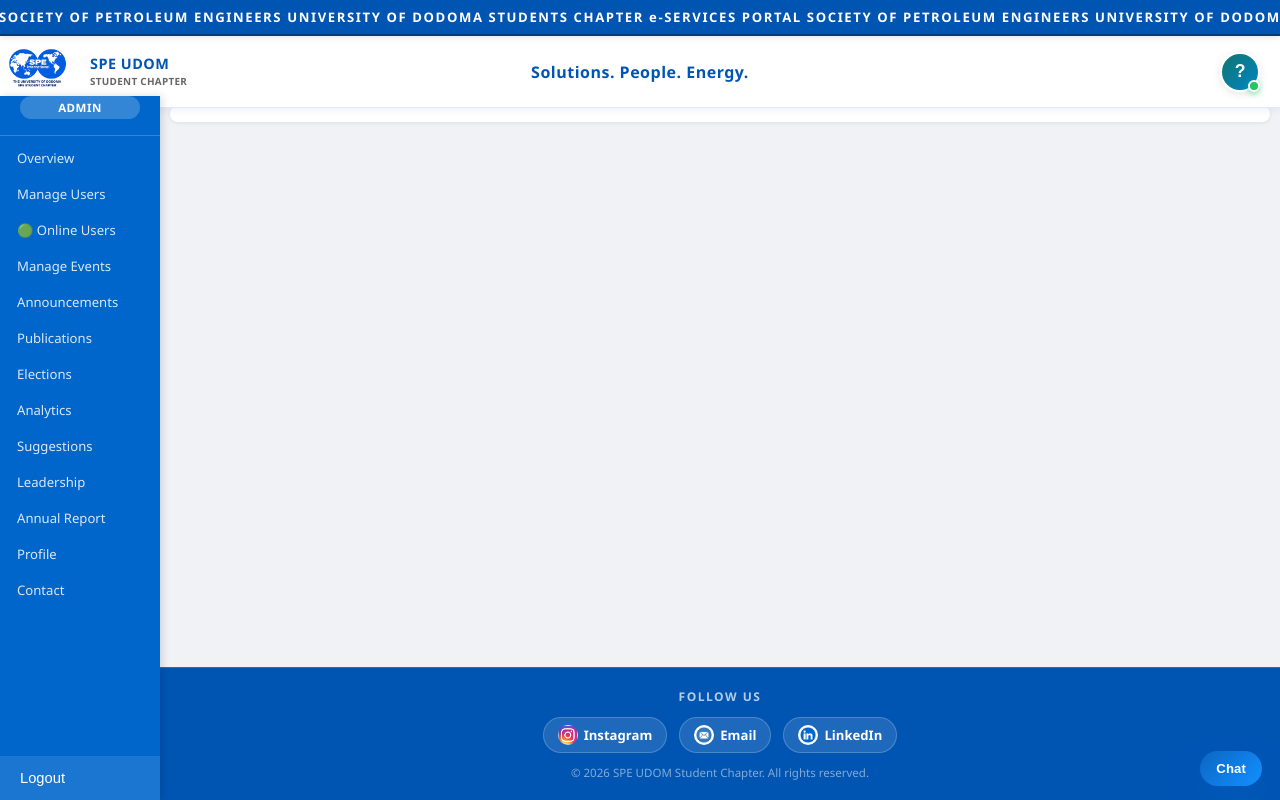
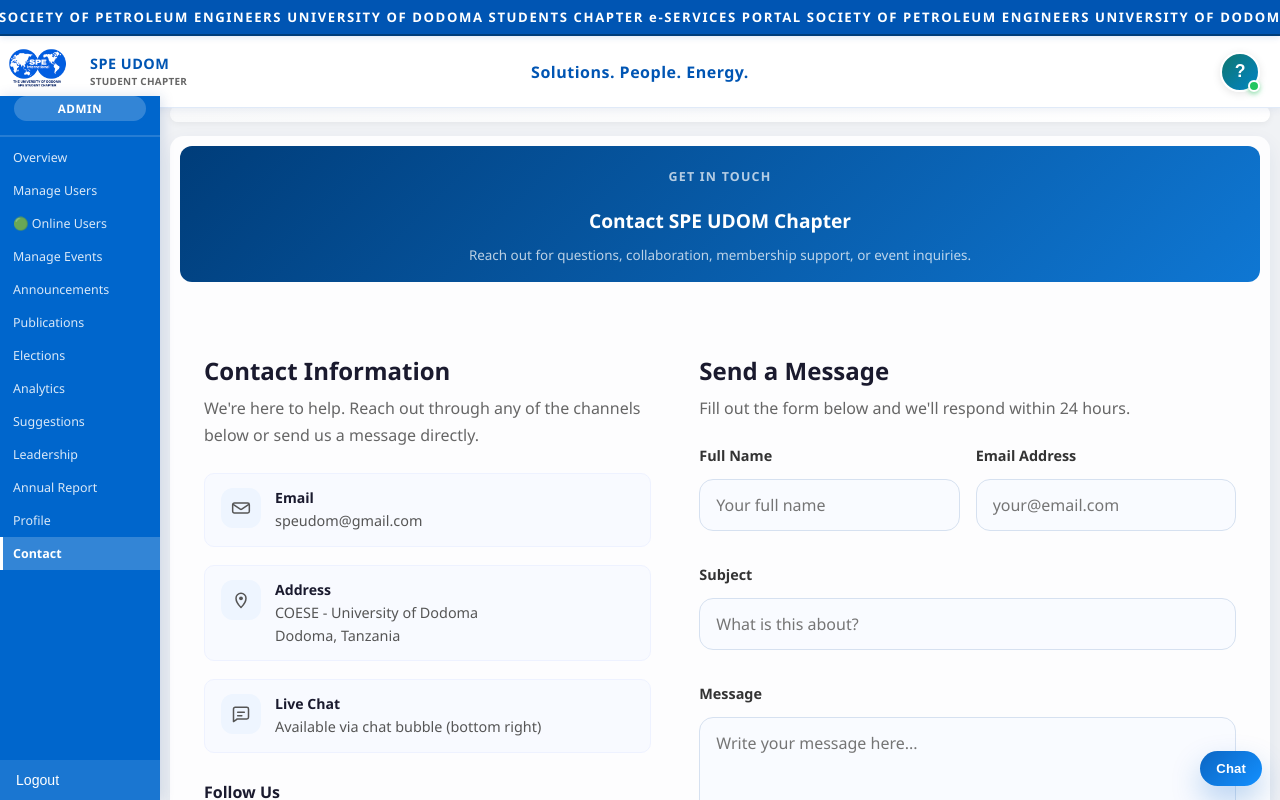
Before and after one commit to mathias-hash/spe-udom-chapter, a React (Create React App) app in the folder SPE UDOM 2026/frontend/: page /dashboard/contact in a window 1280 px wide. Shown: the top 800 px of the page. Built offline with nearby package versions, Linux system fonts and the light colour scheme; sample sign-in values are in the browser's storage.

Commit message:
update changes

```diff
--- a/SPE UDOM 2026/frontend/src/dashboards/AdminDashboard.js
+++ b/SPE UDOM 2026/frontend/src/dashboards/AdminDashboard.js
@@ -7,6 +7,7 @@
 import Spinner from '../components/Spinner';
 import ElectionAnalytics from '../components/ElectionAnalytics';
 import Leadership from '../pages/Leadership';
+import Contact from '../pages/Contact';
 import { useAuth } from '../context/AuthContext';
 import { api, apiList } from '../utils/api';
 
@@ -26,6 +27,10 @@
   return (
     <>
       <h2 style={{ marginBottom: 20, color: '#333' }}>Admin Dashboard</h2>
+      <p style={{ color: '#64748b', marginBottom: 18, maxWidth: 820, lineHeight: 1.7 }}>
+        This overview brings together the chapter&apos;s key administration signals so you can monitor operations,
+        review activity quickly, and move directly to the tools that need your attention.
+      </p>
       <div className="stat-grid">
         <StatCard label="Total Members" value={stats.total_members} />
         <StatCard label="Total Events" value={stats.total_events} />
@@ -893,6 +898,7 @@
       <Route path="/leadership" element={<Leadership />} />
       <Route path="/annual-report" element={<AnnualReportPage title="Annual Report" />} />
       <Route path="/profile" element={<Profile />} />
+      <Route path="/contact" element={<Contact />} />
     </Routes>
   </DashboardLayout>
 );
--- a/SPE UDOM 2026/frontend/src/dashboards/MemberDashboard.js
+++ b/SPE UDOM 2026/frontend/src/dashboards/MemberDashboard.js
@@ -7,6 +7,7 @@
 import { useAuth } from '../context/AuthContext';
 import { api } from '../utils/api';
 import Leadership from '../pages/Leadership';
+import Contact from '../pages/Contact';
 
 const extractList = (data) => Array.isArray(data) ? data : (data?.results || []);
 
@@ -21,6 +22,10 @@
   return (
     <>
       <h2 style={{ marginBottom: 20, color: '#333' }}>Welcome, {user?.full_name}</h2>
+      <p style={{ color: '#64748b', marginBottom: 18, maxWidth: 760, lineHeight: 1.7 }}>
+        Here is your member overview, where you can quickly follow chapter updates, track your activity,
+        and move smoothly to events, voting, publications, and support whenever you need them.
+      </p>
       <div className="stat-grid">
         <div className="stat-card"><div className="stat-value">{events.length}</div><div className="stat-label">Available Events</div></div>
         <div className="stat-card"><div className="stat-value">{events.filter(e => e.is_registered).length}</div><div className="stat-label">My Registrations</div></div>
@@ -481,6 +486,7 @@
       <Route path="/elections" element={<ElectionsVote />} />
       <Route path="/profile" element={<Profile />} />
       <Route path="/suggestions" element={<Suggestions />} />
+      <Route path="/contact" element={<Contact />} />
     </Routes>
   </DashboardLayout>
 );
--- a/SPE UDOM 2026/frontend/src/dashboards/PresidentDashboard.js
+++ b/SPE UDOM 2026/frontend/src/dashboards/PresidentDashboard.js
@@ -6,6 +6,7 @@
 import { useAuth } from '../context/AuthContext';
 import { api } from '../utils/api';
 import Leadership from '../pages/Leadership';
+import Contact from '../pages/Contact';
 
 const StatCard = ({ label, value }) => (
   <div className="stat-card"><div className="stat-value">{value ?? '...'}</div><div className="stat-label">{label}</div></div>
@@ -19,6 +20,10 @@
   return (
     <>
       <h2 style={{ marginBottom: 20, color: '#333' }}>President Dashboard</h2>
+      <p style={{ color: '#64748b', marginBottom: 18, maxWidth: 800, lineHeight: 1.7 }}>
+        This overview helps you stay aligned with membership growth, chapter activity, approvals,
+        and communication so you can guide the chapter with clear and timely decisions.
+      </p>
       <div className="stat-grid">
         <StatCard label="Total Members" value={stats.total_members} />
         <StatCard label="Approved Events" value={stats.approved_events} />
@@ -324,6 +329,7 @@
       <Route path="/leadership" element={<Leadership />} />
       <Route path="/reports" element={<Reports />} />
       <Route path="/profile" element={<Profile />} />
+      <Route path="/contact" element={<Contact />} />
     </Routes>
   </DashboardLayout>
 );
--- a/SPE UDOM 2026/frontend/src/dashboards/SecretaryDashboard.js
+++ b/SPE UDOM 2026/frontend/src/dashboards/SecretaryDashboard.js
@@ -6,6 +6,7 @@
 import Toast from '../components/Toast';
 import Spinner from '../components/Spinner';
 import ElectionAnalytics from '../components/ElectionAnalytics';
+import Contact from '../pages/Contact';
 import { useAuth } from '../context/AuthContext';
 import { api, apiList, API_BASE } from '../utils/api';
 
@@ -50,6 +51,10 @@
   return (
     <>
       <h2 style={{ marginBottom: 20, color: '#333' }}>General Secretary Dashboard</h2>
+      <p style={{ color: '#64748b', marginBottom: 18, maxWidth: 820, lineHeight: 1.7 }}>
+        This overview keeps your election, publication, and reporting responsibilities in one place,
+        making it easier to coordinate records, maintain transparency, and keep chapter information current.
+      </p>
       <div className="stat-grid">
         <StatCard label="Total Elections" value={stats.total_elections} />
         <StatCard label="Open Elections" value={stats.open_elections} />
@@ -1284,6 +1289,7 @@
       <Route path="/leadership" element={<ManageLeadership />} />
       <Route path="/annual-report" element={<AnnualReport />} />
       <Route path="/profile" element={<Profile />} />
+      <Route path="/contact" element={<Contact />} />
     </Routes>
   </DashboardLayout>
 );
--- a/SPE UDOM 2026/frontend/src/dashboards/components/DashboardLayout.css
+++ b/SPE UDOM 2026/frontend/src/dashboards/components/DashboardLayout.css
@@ -30,6 +30,12 @@
   transform: translateX(-100%);
 }
 
+@media (min-width: 768px) {
+  .dash-sidebar.closed {
+    transform: translateX(0);
+  }
+}
+
 .dash-sidebar-overlay {
   position: fixed;
   top: 0;
@@ -43,6 +49,12 @@
 
 .dash-sidebar-overlay.active {
   display: block;
+}
+
+@media (min-width: 768px) {
+  .dash-sidebar-overlay.active {
+    display: none !important;
+  }
 }
 
 .dash-role-badge {
@@ -115,6 +127,16 @@
 }
 
 .dash-main.expanded { margin-left: 0; }
+
+@media (min-width: 768px) {
+  .dash-main {
+    margin-left: 160px !important;
+  }
+
+  .dash-main.expanded {
+    margin-left: 160px !important;
+  }
+}
 
 .dash-topbar {
   background: #fff;
@@ -570,3 +592,86 @@
 .dash-wrapper .page-header-mobile-section {
   z-index: 200;
 }
+
+/* ===== DESKTOP MENU ENHANCEMENTS ===== */
+@media (min-width: 768px) {
+  /* Ensure sidebar is always visible on desktop */
+  .dash-sidebar {
+    display: flex !important;
+    position: fixed !important;
+    visibility: visible !important;
+    opacity: 1 !important;
+  }
+
+  /* Prevent sidebar from being hidden on desktop */
+  .dash-sidebar.closed {
+    transform: translateX(0) !important;
+  }
+
+  /* Ensure main content has proper margin for sidebar */
+  .dash-main {
+    margin-left: 160px !important;
+  }
+
+  .dash-main.expanded {
+    margin-left: 160px !important;
+  }
+
+  /* Make sure overlay doesn't show on desktop */
+  .dash-sidebar-overlay {
+    display: none !important;
+  }
+
+  /* Enhance sidebar appearance on desktop */
+  .dash-sidebar {
+    box-shadow: 2px 0 12px rgba(0, 60, 140, 0.15);
+  }
+
+  .dash-nav {
+    border-top: 2px solid rgba(255, 255, 255, 0.15);
+  }
+
+  .dash-link {
+    padding: 11px 14px;
+    font-size: 0.86rem;
+    transition: all 0.25s ease;
+  }
+
+  .dash-link:hover {
+    background: rgba(255, 255, 255, 0.15);
+    padding-left: 16px;
+  }
+
+  .dash-link.active {
+    background: rgba(255, 255, 255, 0.20);
+    border-left-color: #ffcc00;
+    font-weight: 700;
+    letter-spacing: 0.3px;
+  }
+
+  .dash-logout {
+    padding: 12px 14px;
+    font-size: 0.88rem;
+    transition: all 0.25s ease;
+  }
+
+  .dash-logout:hover {
+    background: rgba(255, 0, 0, 0.25);
+    padding-left: 16px;
+  }
+
+  .dash-role-badge {
+    font-size: 0.73rem;
+    padding: 5px 12px;
+    margin: 0 14px 14px;
+    letter-spacing: 0.6px;
+  }
+
+  /* Improve desktop topbar appearance */
+  .dash-topbar {
+    position: sticky;
+    top: 0;
+    background: linear-gradient(135deg, #f8f9fa 0%, #ffffff 100%);
+    box-shadow: 0 2px 6px rgba(0, 0, 0, 0.05);
+  }
+}
```
Also changed, not shown: SPE UDOM 2026/frontend/src/dashboards/components/DashboardLayout.js (+4 -4 lines).
